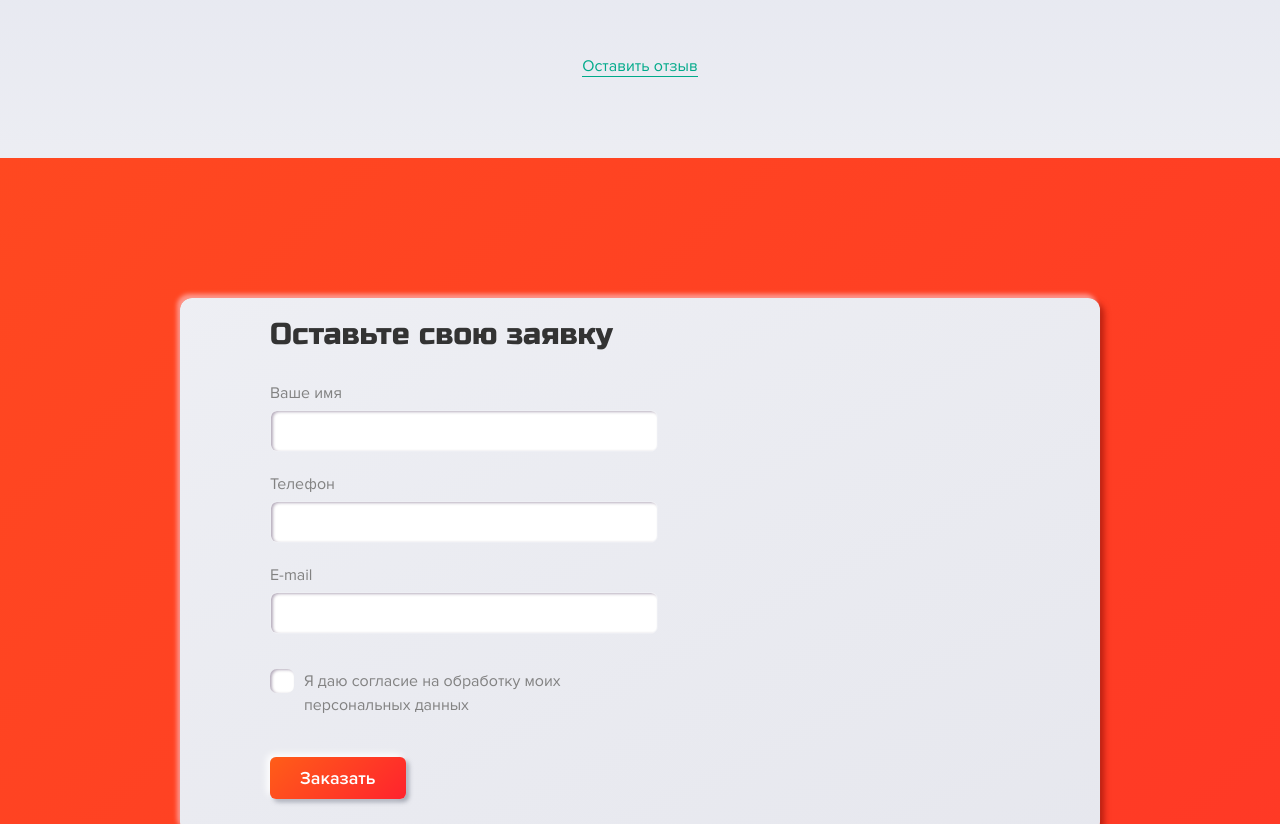
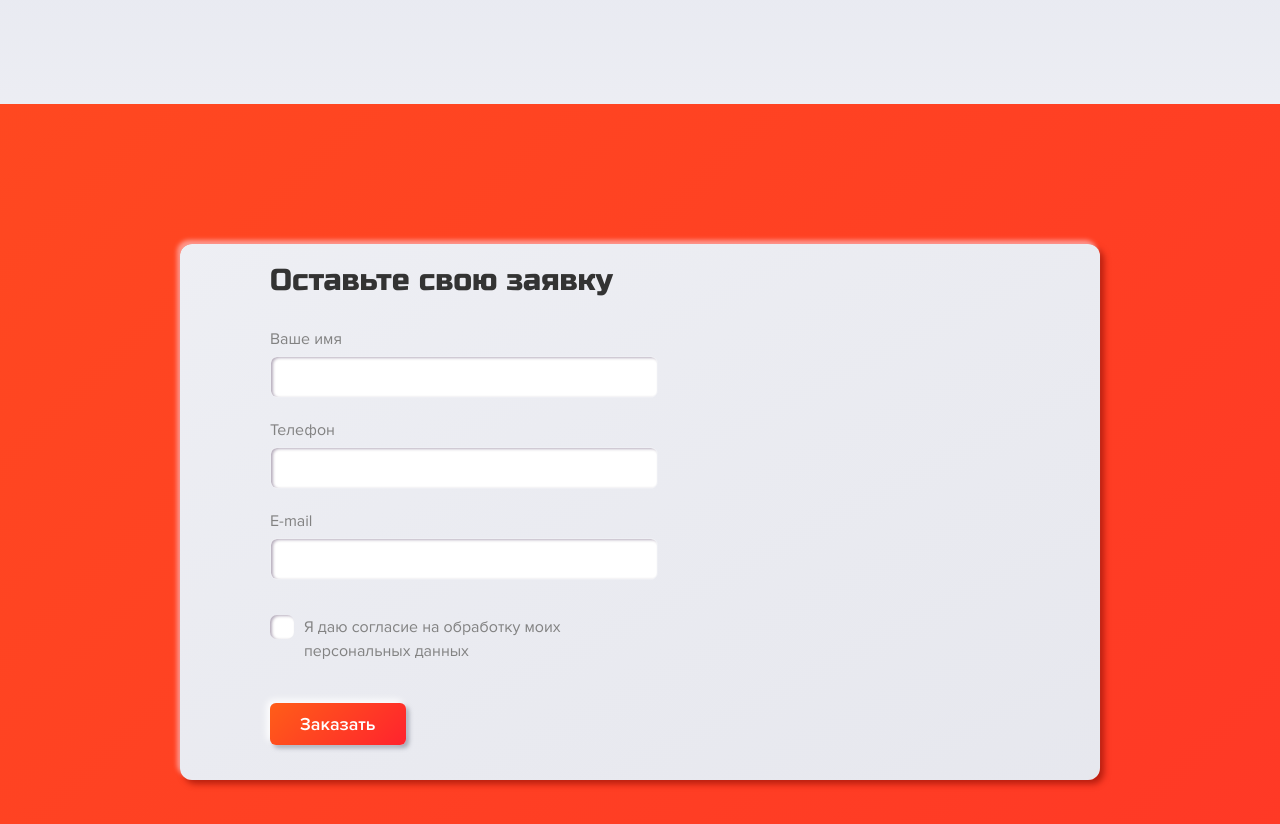
Before and after one commit to Onepo1ntFive/laserwar-plate-html, a website: page src/index.html in a window 1280 px wide. Shown: the part 4845-5669 px from the top of the page. Drawn offline with nearby package versions, Linux system fonts and the light colour scheme; files that its build step writes are made by us from their sources.

Commit message:
Вёрстка

```diff
--- a/src/template/reviews.html
+++ b/src/template/reviews.html
@@ -60,5 +60,5 @@
         <div class="swiper-button-next"></div>
         <div class="swiper-button-prev"></div>
     </div>
-    <div class="reviews__add"><a href="#">Оставить отзыв</a></div>
+    <!-- <div class="reviews__add"><a href="#">Оставить отзыв</a></div> -->
 </div>
```
